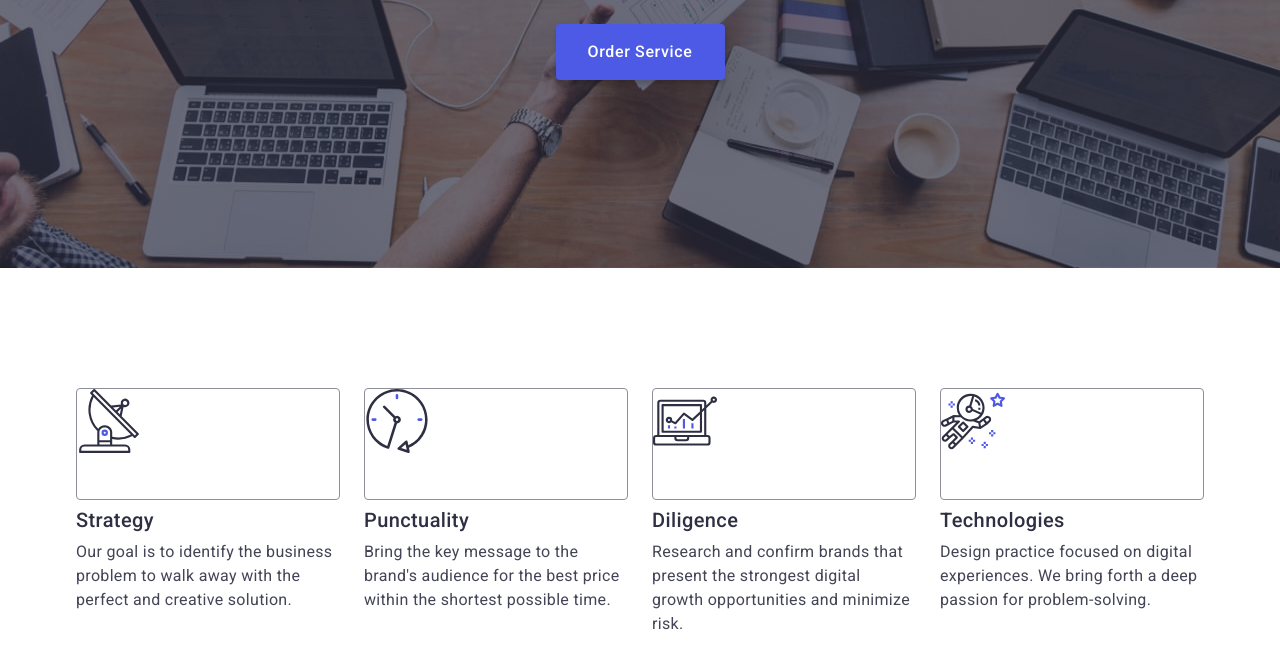
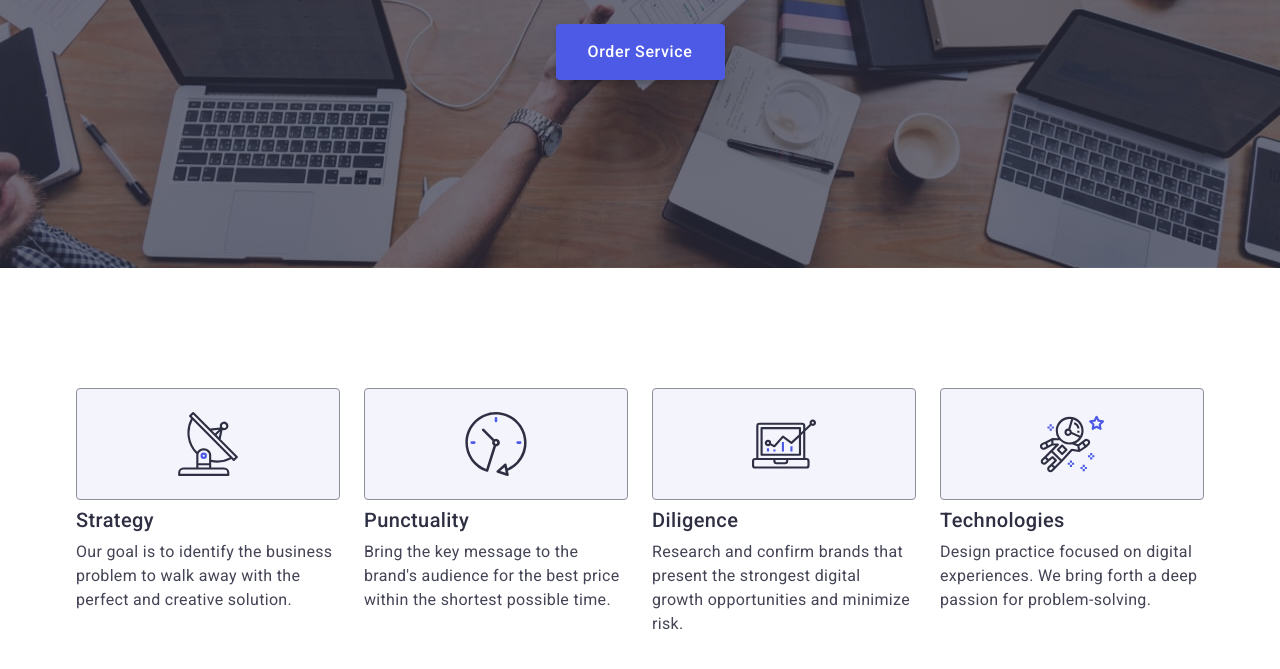
Before and after one commit to Santyaga7/goit-markup-hw-05, a plain HTML site: page index.html in a window 1280 px wide. Shown: the part 405-1074 px from the top of the page. Drawn offline with nearby package versions, Linux system fonts and the light colour scheme.

Commit message:
Update styles.css

```diff
--- a/css/styles.css
+++ b/css/styles.css
@@ -43,7 +43,8 @@ main {
   flex-shrink: 0;
   border-radius: 4px;
   border: 1px solid #8e8f99;
-  backgroun
+  background: #f4f4fd;
+  display: flex;
   justify-content: center;
   align-items: center;
   margin-bottom: 8px;
```
